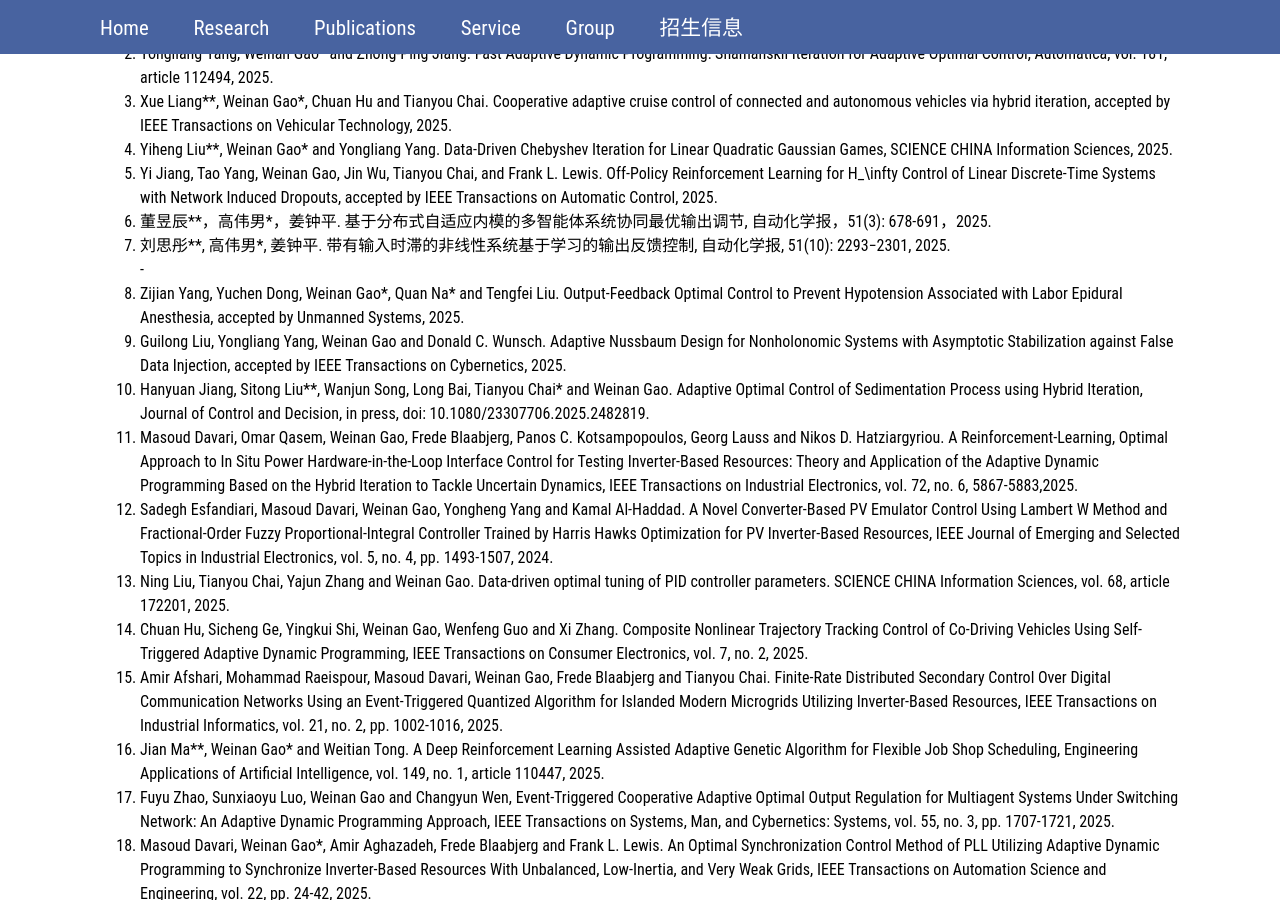
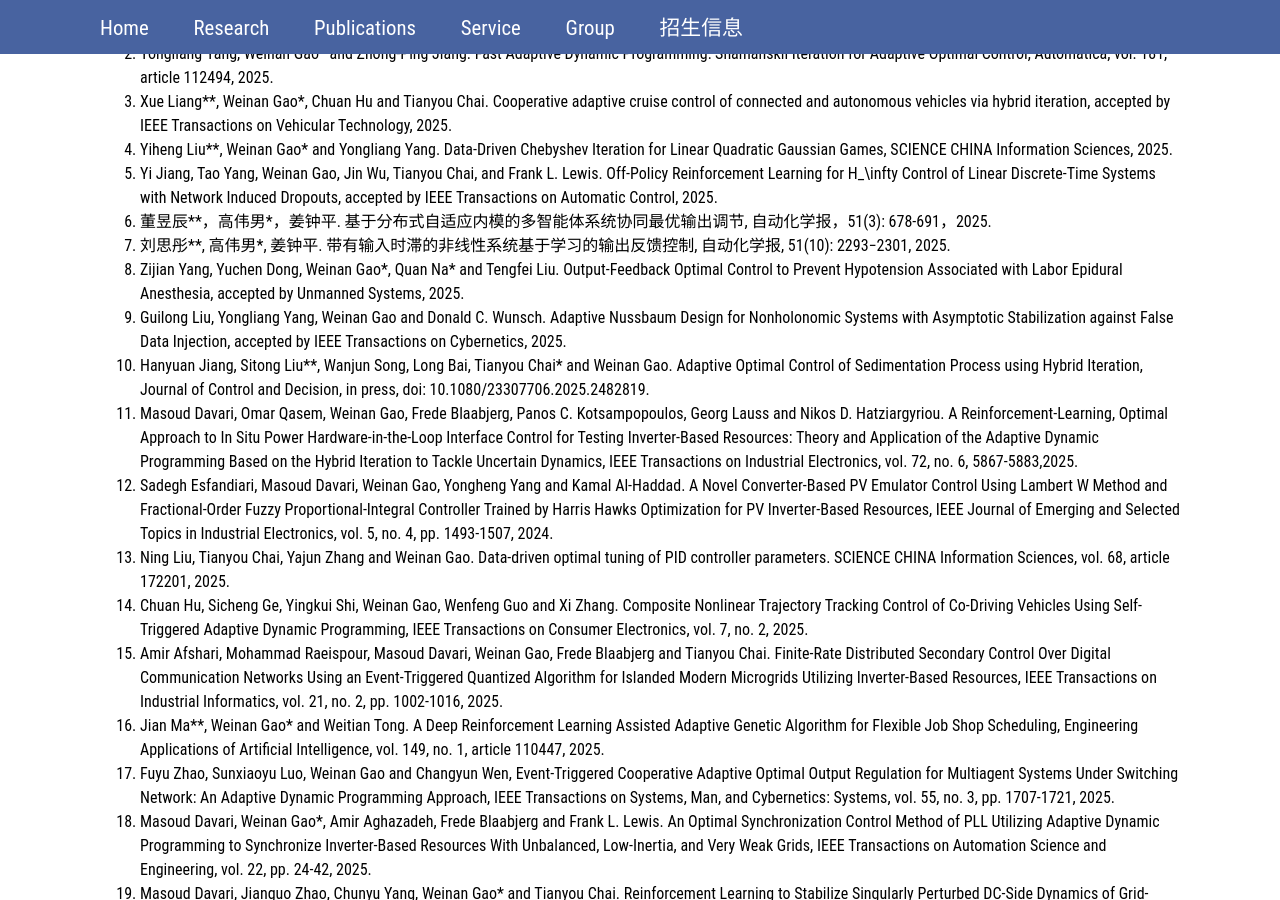
Before and after one commit to WeinanGao/weinangao.github.io, a Jekyll site: the page built from publications.markdown, in a window 1280 px wide and 900 px high, scrolled down 671 px. Built offline with Jekyll 4.4.1, drawn with Linux system fonts in a browser that asks for light colours.

```diff
--- a/publications.markdown
+++ b/publications.markdown
@@ -41,7 +41,7 @@ permalink: /publications/
 
 <li> 刘思彤**, 高伟男*, 姜钟平. 带有输入时滞的非线性系统基于学习的输出反馈控制, 自动化学报, 51(10): 2293−2301, 2025. </li>
 
-- <li> Zijian Yang, Yuchen Dong, Weinan Gao*, Quan Na* and Tengfei Liu. Output-Feedback Optimal Control to Prevent Hypotension Associated with Labor Epidural Anesthesia, accepted by Unmanned Systems, 2025. </li>
+<li> Zijian Yang, Yuchen Dong, Weinan Gao*, Quan Na* and Tengfei Liu. Output-Feedback Optimal Control to Prevent Hypotension Associated with Labor Epidural Anesthesia, accepted by Unmanned Systems, 2025. </li>
 
 <li> Guilong Liu, Yongliang Yang, Weinan Gao and Donald C. Wunsch. Adaptive Nussbaum Design for Nonholonomic Systems with Asymptotic Stabilization against False Data Injection, accepted by IEEE Transactions on Cybernetics, 2025. </li>
 
```
